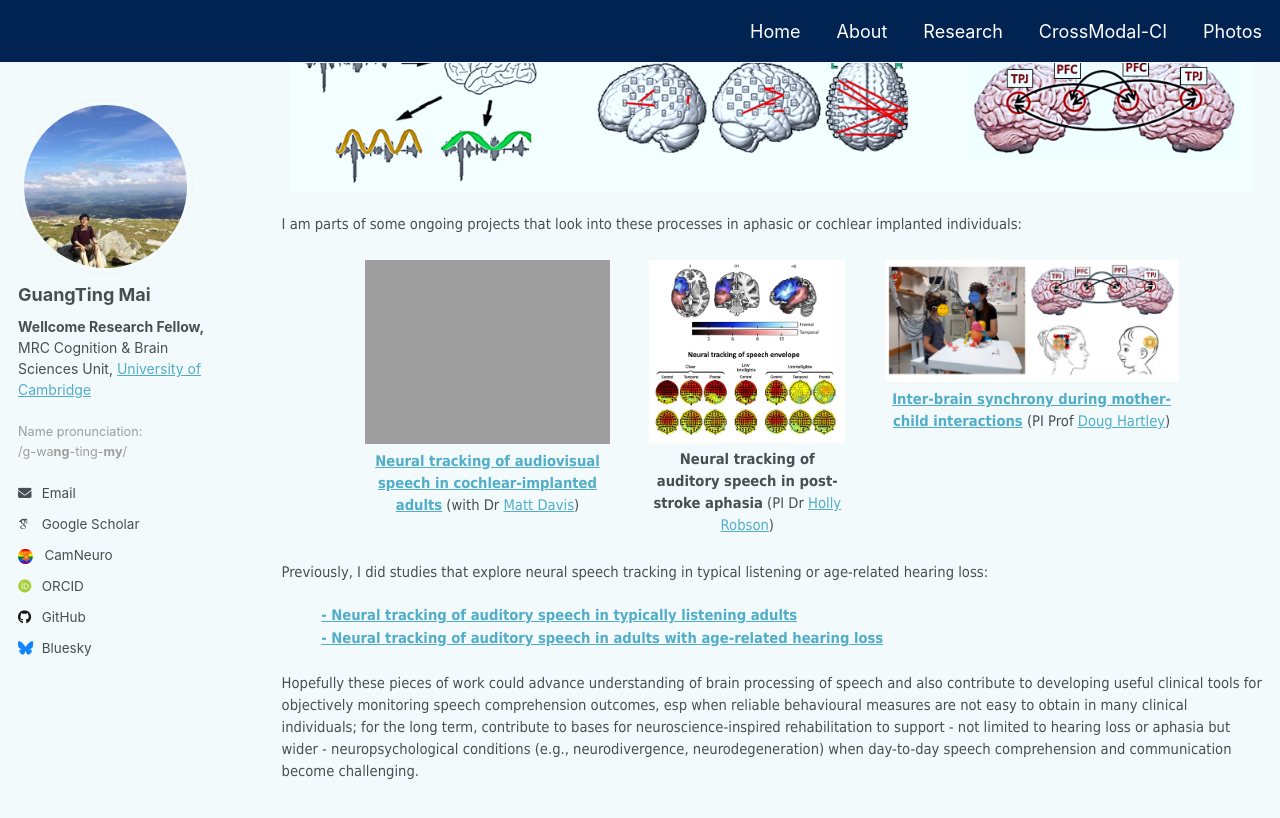
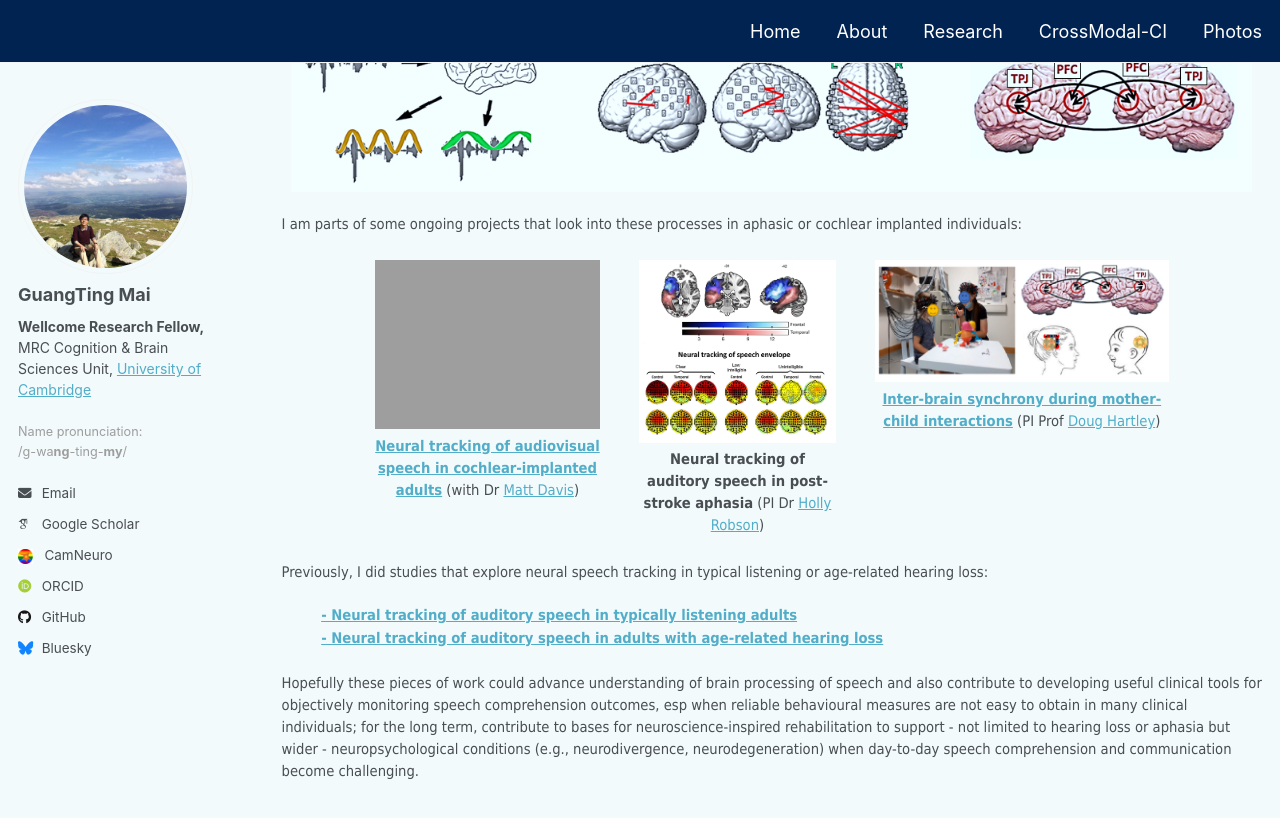
Before and after one commit to guangtingmai/guangtingmai.github.io, a Jekyll site: the page built from _pages/research-content.html, in a window 1280 px wide and 900 px high, scrolled down 357 px. Shown: the top 818 px of the window. Built offline with Jekyll 4.4.1, drawn with Linux system fonts in a browser that asks for light colours; some web fonts are replaced.

Commit message:
Update research-content.html

```diff
--- a/_pages/research-content.html
+++ b/_pages/research-content.html
@@ -20,7 +20,7 @@ author_profile: true
 <p><span style="font-size: 11pt;font-family: Tahoma;line-height: 1.2;display: block;margin-bottom: 0.05vh">I am parts of some ongoing projects that look into these processes in aphasic or cochlear implanted individuals:</span></p>
 <div style="display: flex;justify-content: center;gap: 4%;margin: 1.5em 0;">
 
-  <div style="width: 25%; text-align: center;"><a href="https://guangtingmai.github.io/crossmodal-ci/">
+  <div style="width: 23%; text-align: center;"><a href="https://guangtingmai.github.io/crossmodal-ci/">
     <img src="https://guangtingmai.github.io/images/cross-modal-ci-icons.png" style="width:100%; display:block;">
     <p style="width:100%; margin:0.4em 0 0; font-size:11pt; font-family:Tahoma;text-align:center;">
       <strong>Neural tracking of audiovisual speech in cochlear-implanted adults</strong></a> (with Dr <a href="https://www.mrc-cbu.cam.ac.uk/people/matt.davis/">Matt Davis</a>)
```
